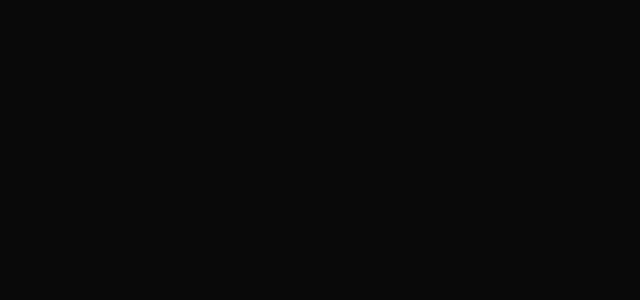
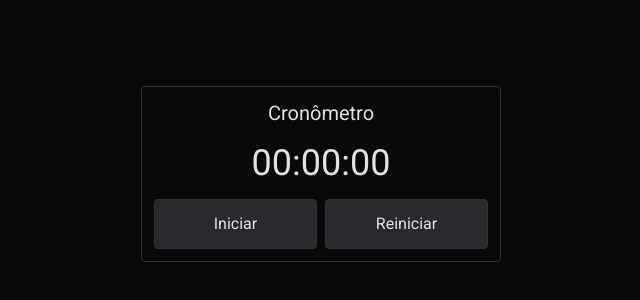
Before and after one commit to TiagoFreitas03/app-collection, a React (Vite) app: page /stopwatch in a window 1280 px wide. Before the commit this address had no page. Shown: the part 226-526 px from the top of the page, without its empty margins (319-959 px from the left). Built offline with nearby package versions, Linux system fonts and the light colour scheme.

Commit message:
Aplicação Stopwatch

```diff
--- a/src/App.tsx
+++ b/src/App.tsx
@@ -17,6 +17,7 @@ import { Hello } from './apps/Hello'
 import { IOTMailboxSimulator } from './apps/IOTMailboxSimulator'
 import { Json2Csv } from './apps/Json2Csv'
 import { RandomNumberGenerator } from './apps/RandomNumberGenerator'
+import { Stopwatch } from './apps/Stopwatch'
 import { TrueOrFalse } from './apps/TrueOrFalse'
 import { VigenereCipher } from './apps/VigenereCipher'
 import { Weather } from './apps/Weather'
@@ -43,6 +44,7 @@ const Home = () => {
 			<Link to='/hello'>Hello App</Link>
 			<Link to='/json-2-csv'>JSON 2 CSV</Link>
 			<Link to='/random-number'>Random Number Generator</Link>
+			<Link to='/stopwatch'>Stopwatch</Link>
 			<Link to='/true-or-false'>True or False</Link>
 			<Link to='/vigenere-cipher'>Vigenere Cipher</Link>
 			<Link to='/weather'>Weather</Link>
@@ -74,6 +76,7 @@ export function App() {
 				<Route path='/hello' element={<Hello />} />
 				<Route path='/json-2-csv' element={<Json2Csv />} />
 				<Route path='/random-number' element={<RandomNumberGenerator />} />
+				<Route path='/stopwatch' element={<Stopwatch />} />
 				<Route path='/true-or-false' element={<TrueOrFalse />} />
 				<Route path='/vigenere-cipher' element={<VigenereCipher />} />
 				<Route path='/weather' element={<Weather />} />
--- /dev/null
+++ b/src/apps/Stopwatch.tsx
@@ -0,0 +1,93 @@
+import { useState, useEffect } from 'react'
+
+export function Stopwatch() {
+	const [time, setTime] = useState(0)
+	const [lastLap, setLastLap] = useState(0)
+	const [running, setRunning] = useState(false)
+	const [laps, setLaps] = useState<number[]>([])
+
+	useEffect(() => {
+		let intervalId: any
+
+		if (running)
+			intervalId = setInterval(() => { setTime(state => state + 10) }, 10)
+		else
+			clearInterval(intervalId)
+
+		return () => clearInterval(intervalId)
+	}, [running])
+
+	const toggleStopwatch = () => setRunning(!running)
+
+	function addLap() {
+		const current = time - lastLap
+		setLastLap(time)
+		setLaps([...laps, current])
+	}
+
+	function restart() {
+		setTime(0)
+		setRunning(false)
+		setLaps([])
+		setLastLap(0)
+	}
+
+	function formatMs(time: number) {
+		const ms = Math.floor((time % 1000) / 10),
+			s = (Math.floor((time / 1000) % 60)),
+			m = Math.floor((time / (60000)) % 60)
+
+		const format = (x: number) => x.toString().padStart(2, '0')
+
+		return [format(m), format(s), format(ms)].join(':')
+	}
+
+	return (
+		<div className="flex min-w-screen min-h-screen justify-center items-center">
+			<div className="border border-gray-500 p-3 text-center min-w-[360px] rounded m-3">
+				<h1 className="text-xl mb-3">Cronômetro</h1>
+
+				<span className="text-4xl my-4 block">{formatMs(time)}</span>
+
+				{laps.length > 0 &&
+				<div className="m-2">
+					<span className="text-gray-300 text-2xl mb-4 block">{formatMs(time - lastLap)}</span>
+
+					<div>
+						<div className='flex justify-around p-2 mr-6 border-b-2 border-gray-500'>
+							<strong>Volta</strong>
+							<strong>Tempo</strong>
+						</div>
+
+						<div className='max-h-[200px] overflow-y-auto'>
+							{laps.map((lap, index) => {
+								return (
+									<div key={index} className="flex justify-around p-2 text-center">
+										<span>{index + 1}</span>
+										<span>{formatMs(lap)}</span>
+									</div>
+								)
+							})}
+						</div>
+					</div>
+				</div>}
+
+				<div className="flex justify-between gap-2">
+					<button
+						className="bg-gray-600 border border-gray-500 p-3 w-[50%] rounded"
+						onClick={toggleStopwatch}
+					>
+						{running ? 'Pausar' : laps.length === 0 ? 'Iniciar' : 'Continuar'}
+					</button>
+
+					<button
+						className="bg-gray-600 border border-gray-500 p-3 w-[50%] rounded"
+						onClick={running ? addLap : restart}
+					>
+						{running ? 'Volta' : 'Reiniciar'}
+					</button>
+				</div>
+			</div>
+		</div>
+	)
+}
```
Also changed, not shown: 1 other file (tests, documents, lock files or other folders).
